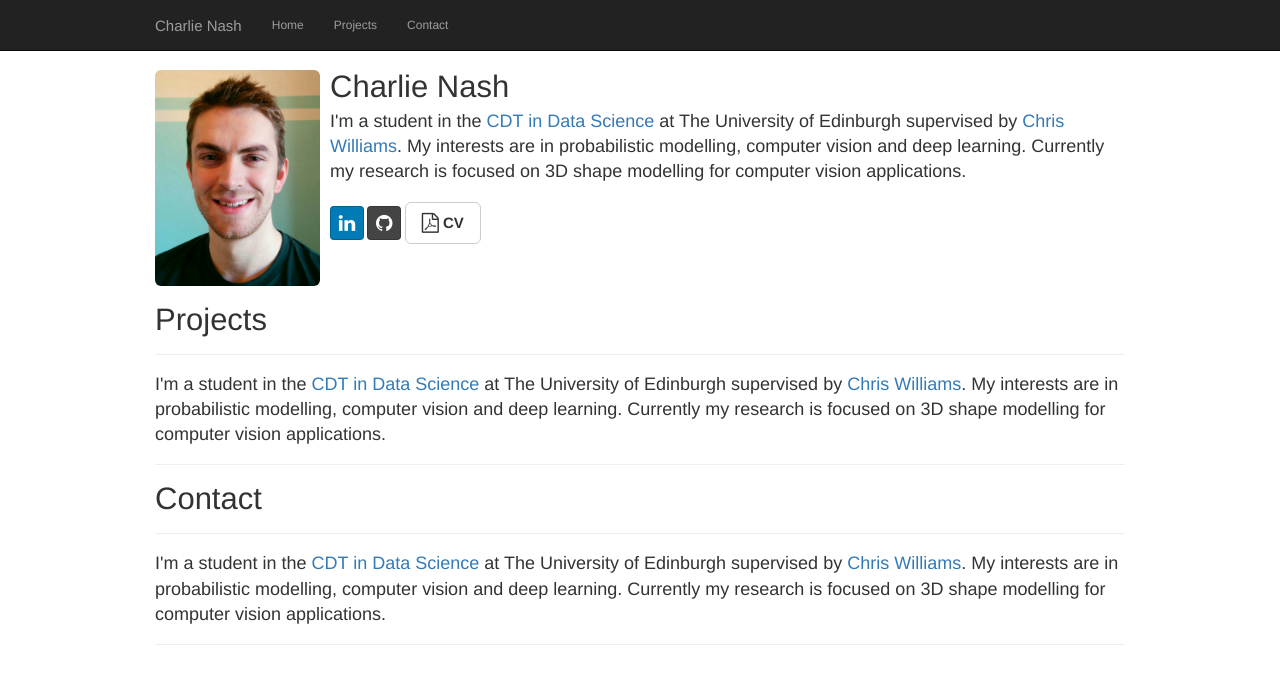
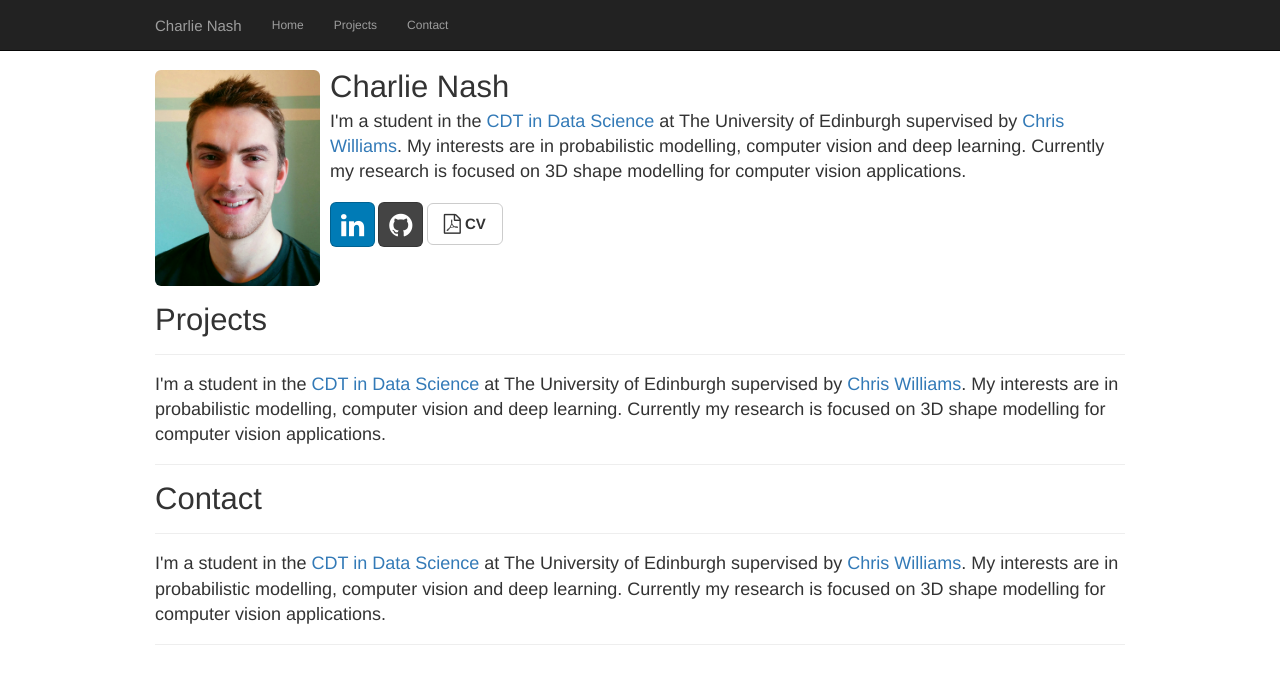
Before and after one commit to charlienash/charlienash.github.io, a Jekyll site: the page index.html, which Jekyll copies as it is, in a window 1280 px wide. Shown: the top 684 px of the page. Built offline with Jekyll 4.4.1, drawn with Linux system fonts in a browser that asks for light colours; nearby versions of some CDN libraries; library files that are not in the unit come from our copies.

Commit message:
Update index.html

```diff
--- a/index.html
+++ b/index.html
@@ -92,10 +92,10 @@
 					  <div class="media-body">
 					    <h1 class="media-heading">Charlie Nash</h4>
 					    <p class="lead"> I'm a student in the <a href="http://datascience.inf.ed.ac.uk/">CDT in Data Science</a> at The University of Edinburgh supervised by <a href="http://homepages.inf.ed.ac.uk/ckiw/">Chris Williams</a>. My interests are in probabilistic modelling, computer vision and deep learning. Currently my research is focused on 3D shape modelling for computer vision applications.</p>
-					    <a class="btn btn-social-icon btn-linkedin">
+					    <a class="btn btn-social-icon btn-linkedin btn-lg">
 					 	<span class="fa fa-linkedin fa-2x"></span>
 				            </a>
-    					    <a class="btn btn-social-icon btn-github">
+    					    <a class="btn btn-social-icon btn-github btn-lg">
 					 	<span class="fa fa-github fa-2x"></span>
 				            </a>
 					    <a class="btn btn-default btn-lg" href="#">
```
